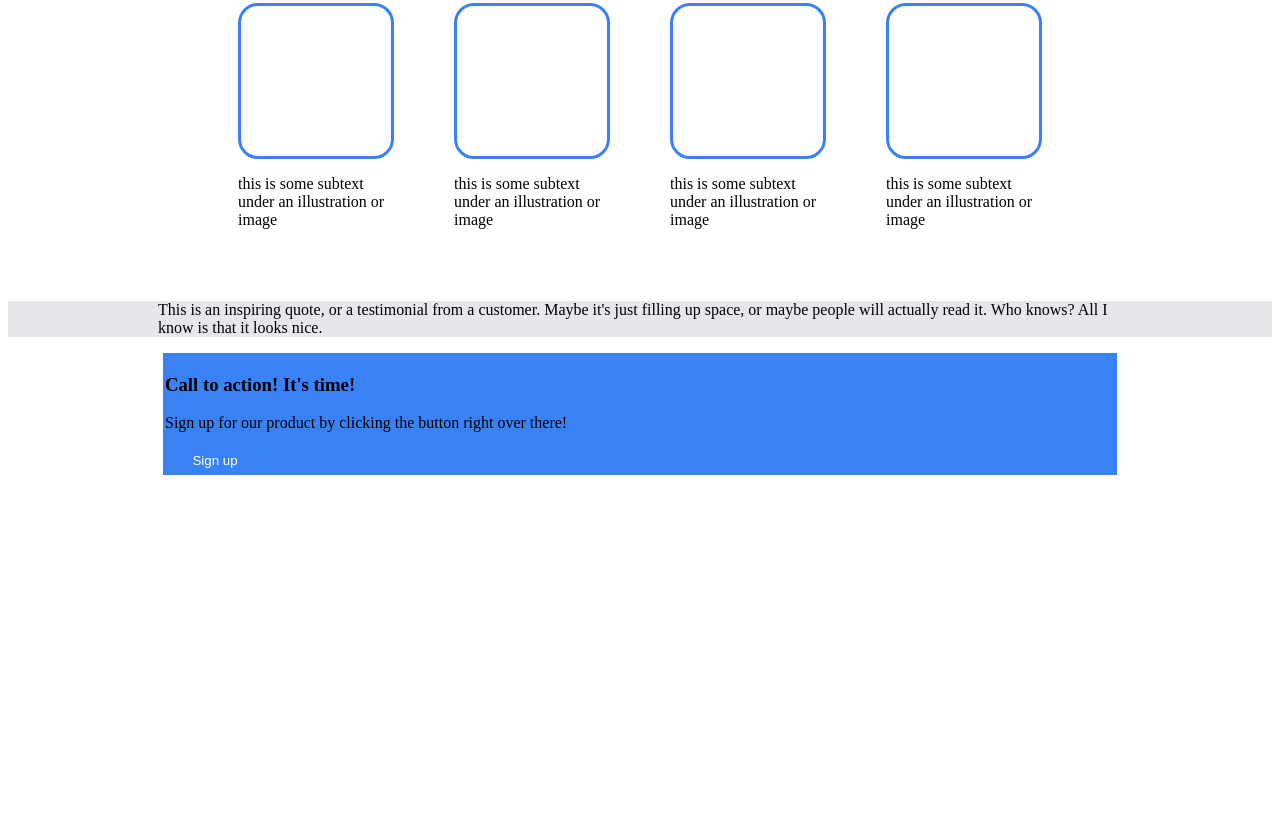
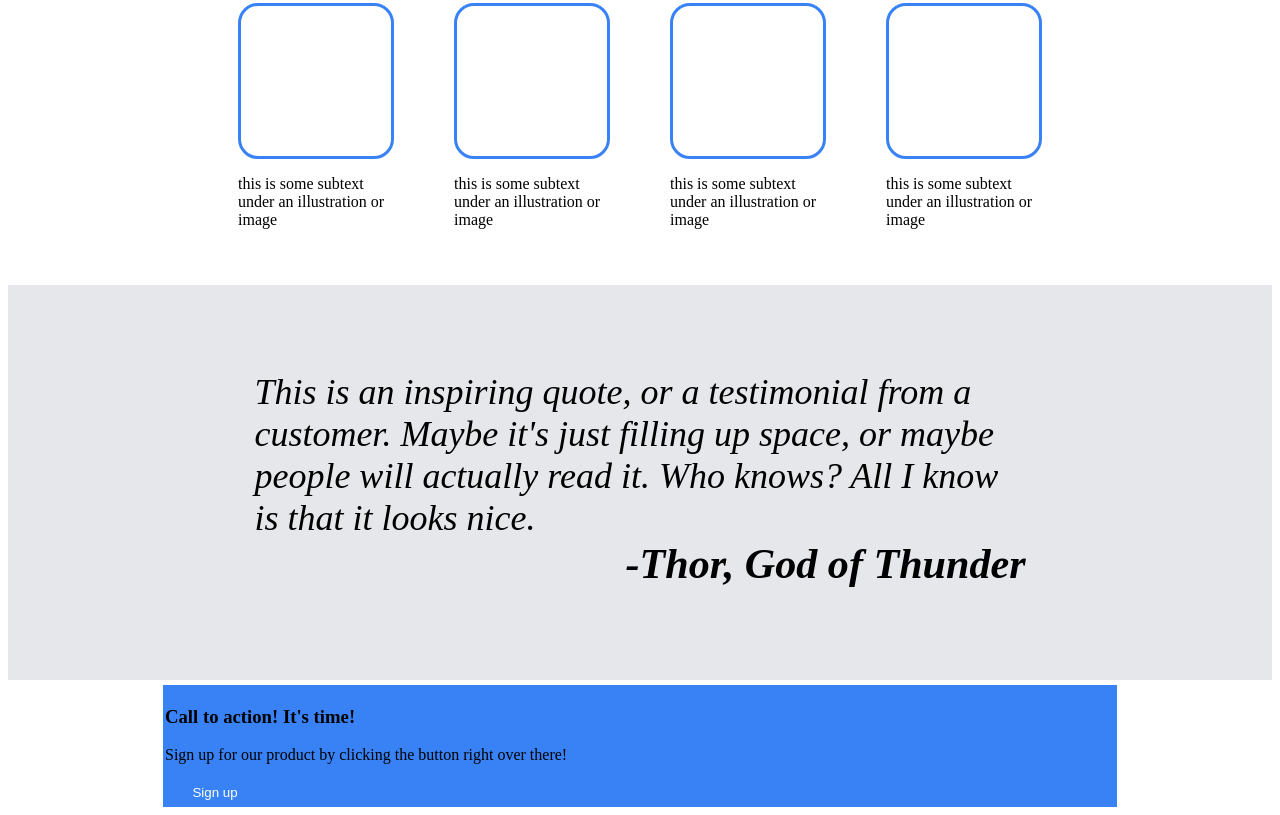
Before and after one commit to twinsley/odin-project1, a plain HTML site: page index.html in a window 1280 px wide. Shown: the part 509-1324 px from the top of the page. Before the commit the page ends 992 px from the top, so only its background shows below. Drawn offline with Linux system fonts and the light colour scheme.

Commit message:
Add formatting to section 3

```diff
--- a/index.html
+++ b/index.html
@@ -44,11 +44,14 @@
       </div>
     </div>
     <div id="section3">
-      <p>
-        This is an inspiring quote, or a testimonial from a customer. Maybe it's
-        just filling up space, or maybe people will actually read it. Who knows?
-        All I know is that it looks nice.
-      </p>
+      <div id="quote">
+        <p>
+          This is an inspiring quote, or a testimonial from a customer. Maybe
+          it's just filling up space, or maybe people will actually read it. Who
+          knows? All I know is that it looks nice.
+        </p>
+        <h3>-Thor, God of Thunder</h3>
+      </div>
     </div>
     <div id="section4">
       <div>
--- a/styles.css
+++ b/styles.css
@@ -61,13 +61,29 @@
 }
 #section3 {
   background-color: #e5e7eb;
-
+  display: flex;
+  flex-direction: column;
   padding-left: 150px;
   padding-right: 150px;
+  padding-top: 50px;
+  padding-bottom: 50px;
 }
-#section3 > p {
+#quote {
   display: flex;
-  justify-content: center;
+  flex-direction: column;
+  font-size: 36px;
+  font-style: italic;
+  font-weight: lighter;
+  width: 80%;
+  align-self: center;
+  margin-bottom: 0px;
+}
+#quote > p {
+  margin-bottom: 0px;
+}
+#quote > h3 {
+  text-align: right;
+  margin-top: 0px;
 }
 #section4 {
   padding-left: 150px;
```
